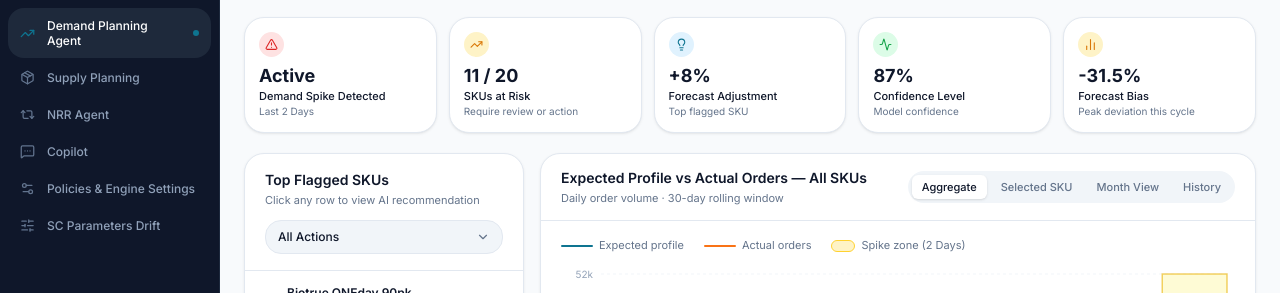
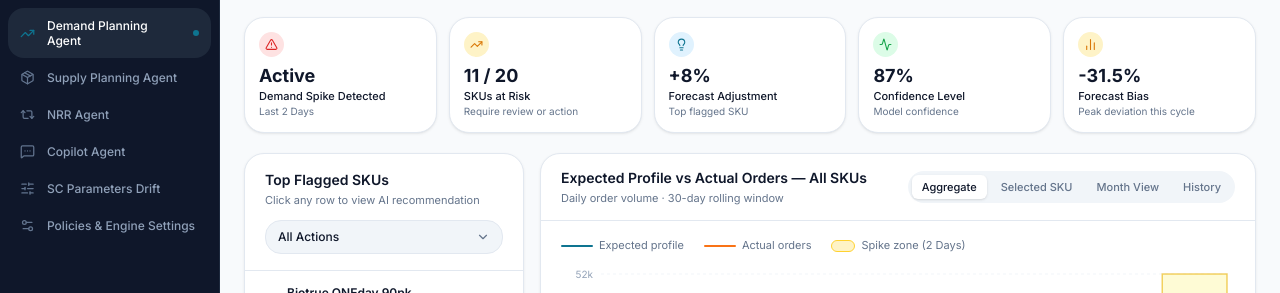
Before and after one commit to Nishu2202/B-L-SC-12WK-SC-MVP-Mokcup, a Next.js app: page / in a window 1280 px wide. Shown: the part 146-439 px from the top of the page. Built offline with nearby package versions, Linux system fonts and the light colour scheme.

Commit message:
feat: reorder sidebar nav items for better consistency
Move "Policies & Engine Settings" and "SC Parameters Drift" down and rename "Supply Planning" to "Supply Planning Agent", "Copilot" to "Copilot Agent".

```diff
--- a/components/Sidebar.tsx
+++ b/components/Sidebar.tsx
@@ -30,11 +30,11 @@ interface NavItem {
 const navItems: NavItem[] = [
   { id: "overview", label: "Executive Overview", icon: LayoutDashboard },
   { id: "demand-planning", label: "Demand Planning Agent", icon: TrendingUp },
-  { id: "supply-planning", label: "Supply Planning", icon: Package },
+  { id: "supply-planning", label: "Supply Planning Agent", icon: Package },
   { id: "nrr-agent", label: "NRR Agent", icon: Repeat2 },
-  { id: "copilot", label: "Copilot", icon: MessageSquareMore },
+  { id: "copilot", label: "Copilot Agent", icon: MessageSquareMore },
+  { id: "sc-parameters", label: "SC Parameters Drift", icon: SlidersHorizontal },
   { id: "policy-settings", label: "Policies & Engine Settings", icon: Settings2 },
-  { id: "sc-parameters", label: "SC Parameters Drift", icon: SlidersHorizontal },
 ];
 
 interface SidebarProps {
```
